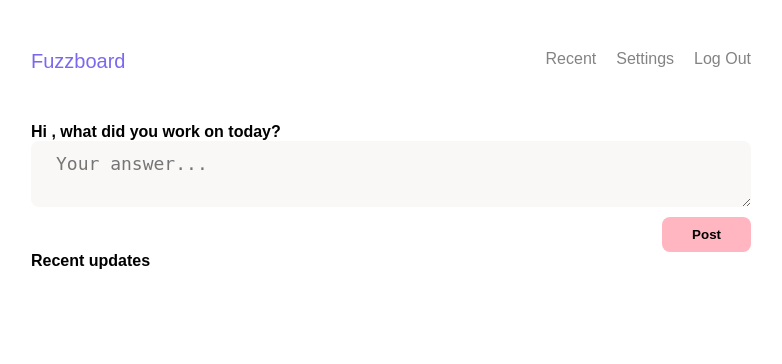
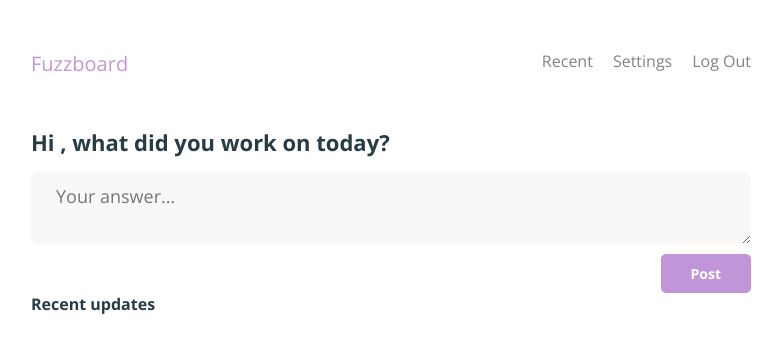
Before and after one commit to malikpiara/cuiff, a Flask app: page / in a window 1280 px wide. Shown: the top 364 px of the page, without its empty margins (249-1031 px from the left). Run offline with Flask 2, Linux system fonts and the light colour scheme; the visitor is signed in with stand-in values (Sample User, id 1); data that the repository does not hold is empty.

Commit message:
Changed font-family to Open Sans and started tweeking the css so the product looks cleaner.

```diff
--- a/application/static/css/styles.css
+++ b/application/static/css/styles.css
@@ -5,7 +5,7 @@
 }
 
 html {
-  font-family: sans-serif;
+  font-family: "Open Sans", sans-serif;
 }
 
 html,
@@ -78,9 +78,18 @@ td {
   background: transparent;
 }
 
+body {
+  color: #283c46;
+}
+
+h1 {
+  font-size: 22px;
+  margin-bottom: 15px;
+}
+
 a {
   text-decoration: none;
-  color: mediumslateblue;
+  color: #c196d8;
 }
 
 /* TODO: Create wrapper for the app and remove this.  */
@@ -90,7 +99,7 @@ body {
 
 label {
   display: block;
-  font-weight: 500;
+  font-weight: 700;
   font-size: 14px;
 }
 
@@ -107,6 +116,12 @@ input {
   border-radius: 8px;
   border: 1px solid transparent;
   background-color: transparent;
+  font-size: 16px;
+}
+
+textarea,
+input {
+  font-family: "Open Sans", sans-serif;
 }
 
 input:disabled {
@@ -127,7 +142,7 @@ h2.section {
   border-radius: 5px;
   outline: none;
   position: relative;
-  font-weight: 500;
+  font-weight: 700;
   text-align: center;
   background-color: #e8e8e8;
   color: #828282;
@@ -225,26 +240,33 @@ form.settings-form {
   border: none;
   width: 100%;
   margin-bottom: 10px;
+  transition: background-color 0.25s ease 0s;
+}
+
+.form_textarea:hover {
+  background-color: #f0edec;
 }
 
 .form_submit {
-  background-color: lightpink;
-  border-radius: 8px;
+  background-color: #c196d8;
+  color: #ffffff;
+  border-radius: 5px;
+  font-size: 14px;
   border: none;
   padding: 10px 30px;
-  font-weight: bold;
+  font-weight: 700;
   cursor: pointer;
 }
 
 .form_submit:hover {
-  background-color: mediumslateblue;
+  background-color: #c196d8f0;
 }
 
 .entry {
   margin-top: 25px;
   background-color: #faf8f7;
   border-radius: 8px;
-  padding: 25px;
+  padding: 25px 30px;
   display: flex;
   flex-direction: column;
   position: relative;
@@ -260,7 +282,7 @@ form.settings-form {
 }
 
 .entry_content {
-  font-size: 19px;
+  font-size: 17px;
   line-height: 150%;
 }
 
--- a/application/static/settings.js
+++ b/application/static/settings.js
@@ -27,12 +27,14 @@ function activateEditState(fieldName) {
   enableField(fieldName + "-field")
   showButton("save-"+fieldName+"-button")
   showButton("cancel-"+fieldName+"-button")
+  hideButton("edit-" + fieldName + "-button")
 }
 
 function disableEditState(fieldName) {
   disableField(fieldName + "-field")
   hideButton("save-" + fieldName + "-button")
   hideButton("cancel-" + fieldName + "-button")
+  showButton("edit-" + fieldName + "-button")
 }
 
 // Get the modal
--- a/application/templates/home.html
+++ b/application/templates/home.html
@@ -15,7 +15,7 @@
 
         </section>
         <section>
-            <h1>Recent updates</h1>
+            <h2>Recent updates</h2>
 
             {% for entry in entries %}
                 <article class="entry">
--- a/application/templates/layout.html
+++ b/application/templates/layout.html
@@ -5,6 +5,8 @@
     <meta http-equiv="X-UA-Compatible" content="IE=edge">
     <meta name="viewport" content="width=device-width, initial-scale=1.0">
     <title>Fuzzboard</title>
+    <link rel="preconnect" href="https://fonts.gstatic.com">
+    <link href="https://fonts.googleapis.com/css2?family=Open+Sans:wght@400;700&display=swap" rel="stylesheet">
     <link rel="stylesheet" href="/static/css/styles.css"/>
 </head>
 <body>
--- a/application/templates/login.html
+++ b/application/templates/login.html
@@ -7,6 +7,8 @@
     <meta name='viewport' content='width=device-width, initial-scale=1'>
     <link rel='stylesheet' type='text/css' media='screen'
     href='/static/css/styles.css'>
+    <link rel="preconnect" href="https://fonts.gstatic.com">
+    <link href="https://fonts.googleapis.com/css2?family=Open+Sans:wght@400;700&display=swap" rel="stylesheet">
 </head>
 <body>
     <main class="main">
--- a/application/templates/signup.html
+++ b/application/templates/signup.html
@@ -7,6 +7,8 @@
     <meta name='viewport' content='width=device-width, initial-scale=1'>
     <link rel='stylesheet' type='text/css' media='screen'
     href='/static/css/styles.css'>
+    <link rel="preconnect" href="https://fonts.gstatic.com">
+    <link href="https://fonts.googleapis.com/css2?family=Open+Sans:wght@400;700&display=swap" rel="stylesheet">
 </head>
 <body>
     <main class="main">
```
